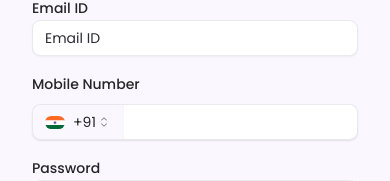
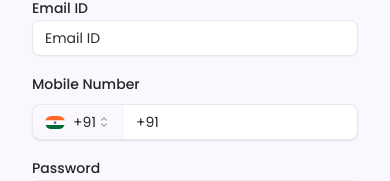
Before and after one commit to tradeboardpm/Client, a Next.js app: page /sign-up in a window 390 px wide. Shown: the part 330-511 px from the top of the page. Built offline with nearby package versions, Linux system fonts and the light colour scheme.

Commit message:
phone login complete

```diff
--- a/src/app/(auth)/login/phone/page.jsx
+++ b/src/app/(auth)/login/phone/page.jsx
@@ -1,5 +1,4 @@
 "use client";
-
 import { useState } from "react";
 import { useRouter } from "next/navigation";
 import { ArrowLeft } from "lucide-react";
@@ -16,15 +15,13 @@ export default function LoginPage() {
   const handleSubmit = async (e) => {
     e.preventDefault();
     setIsLoading(true);
-
     try {
       const response = await axios.post(
         `${process.env.NEXT_PUBLIC_API_URL}/auth/login-phone`,
         {
-          phone: phoneNumber,
+          phone: phoneNumber, // This will now send the full phone number
         }
       );
-
       if (response.status === 200) {
         router.push(
           `/login/phone/verify-otp?phone=${encodeURIComponent(phoneNumber)}`
--- a/src/components/ui/phone-input.jsx
+++ b/src/components/ui/phone-input.jsx
@@ -1,3 +1,113 @@
+"use client";
+
+import * as React from "react";
+import { Input } from "@/components/ui/input";
+import { Label } from "@/components/ui/label";
+import { cn } from "@/lib/utils";
+import { Phone } from "lucide-react";
+import * as RPNInput from "react-phone-number-input";
+import flags from "react-phone-number-input/flags";
+import {
+  Select,
+  SelectContent,
+  SelectItem,
+  SelectTrigger,
+  SelectValue,
+} from "@/components/ui/select";
+
+const PhoneNumberInput = React.forwardRef(
+  ({ label, value, onChange, error, required, className, ...props }, ref) => {
+    return (
+      <div className={cn("space-y-2", className)} dir="ltr">
+        {label && (
+          <Label className="text-sm font-medium" htmlFor={props.id}>
+            {label}
+          </Label>
+        )}
+        <RPNInput.default
+          ref={ref}
+          className="flex rounded-md shadow-sm"
+          international
+          defaultCountry="IN"
+          flagComponent={FlagComponent}
+          countrySelectComponent={CountrySelect}
+          inputComponent={PhoneInput}
+          value={value || ""}
+          onChange={onChange}
+          required={required}
+          {...props}
+        />
+        {error && <p className="text-sm text-destructive mt-1">{error}</p>}
+      </div>
+    );
+  }
+);
+
+PhoneNumberInput.displayName = "PhoneNumberInput";
+
+const PhoneInput = React.forwardRef(({ className, ...props }, ref) => {
+  return (
+    <Input
+      className={cn(
+        "rounded-l-none border-l-0 pl-3 text-sm focus-visible:ring-0 focus-visible:ring-offset-0",
+        className
+      )}
+      ref={ref}
+      {...props}
+    />
+  );
+});
+
+PhoneInput.displayName = "PhoneInput";
+
+const CountrySelect = ({ disabled, value, onChange, options }) => {
+  return (
+    <Select disabled={disabled} value={value || "IN"} onValueChange={onChange}>
+      <SelectTrigger className="w-[100px] rounded-r-none border-r-0 focus:ring-0 focus:ring-offset-0">
+        <SelectValue>
+          <div className="flex items-center gap-2">
+            <FlagComponent
+              country={value || "IN"}
+              countryName={value || "India"}
+            />
+            <span className="text-sm">
+              +{RPNInput.getCountryCallingCode(value || "IN")}
+            </span>
+          </div>
+        </SelectValue>
+      </SelectTrigger>
+      <SelectContent className="max-h-[300px]">
+        {options.map((option) => (
+          <SelectItem key={option.value} value={option.value || option.label}>
+            <div className="flex items-center gap-2">
+              <FlagComponent
+                country={option.value || ""}
+                countryName={option.label || ""}
+              />
+              <span className="text-sm">
+                {option.label} (+
+                {RPNInput.getCountryCallingCode(option.value || "IN")})
+              </span>
+            </div>
+          </SelectItem>
+        ))}
+      </SelectContent>
+    </Select>
+  );
+};
+
+const FlagComponent = ({ country, countryName }) => {
+  const Flag = flags[country];
+  return (
+    <span className="w-5 overflow-hidden rounded-sm">
+      {Flag && <Flag title={countryName} />}
+    </span>
+  );
+};
+
+export default PhoneNumberInput;
+
+
 // "use client";
 
 // import * as React from "react";
@@ -17,6 +127,23 @@
 
 // const PhoneNumberInput = React.forwardRef(
 //   ({ label, value, onChange, error, required, className, ...props }, ref) => {
+//     const [country, setCountry] = React.useState("IN");
+
+//     // Custom onChange handler to prevent automatic country detection
+//     const handleChange = (newValue) => {
+//       if (newValue) {
+//         // Strip any existing country code and plus sign
+//         const numberOnly = newValue.replace(/^\+\d+/, "").trim();
+//         // Construct the new value with the selected country code
+//         const formattedValue = `+${RPNInput.getCountryCallingCode(
+//           country
+//         )}${numberOnly}`;
+//         onChange(formattedValue);
+//       } else {
+//         onChange(newValue);
+//       }
+//     };
+
 //     return (
 //       <div className={cn("space-y-2", className)} dir="ltr">
 //         {label && (
@@ -28,13 +155,20 @@
 //           ref={ref}
 //           className="flex rounded-md shadow-sm"
 //           international
+//           country={country}
 //           defaultCountry="IN"
 //           flagComponent={FlagComponent}
-//           countrySelectComponent={CountrySelect}
+//           countrySelectComponent={(selectProps) => (
+//             <CountrySelect {...selectProps} onCountryChange={setCountry} />
+//           )}
 //           inputComponent={PhoneInput}
 //           value={value || ""}
-//           onChange={onChange}
+//           onChange={handleChange}
 //           required={required}
+//           withCountryCallingCode={false}
+//           smartCaret={false}
+//           countryCallingCodeEditable={false}
+//           autoComplete="tel"
 //           {...props}
 //         />
 //         {error && <p className="text-sm text-destructive mt-1">{error}</p>}
@@ -46,6 +180,9 @@
 // PhoneNumberInput.displayName = "PhoneNumberInput";
 
 // const PhoneInput = React.forwardRef(({ className, ...props }, ref) => {
+//   // Remove any country code and plus sign from the input value
+//   const inputValue = props.value?.replace(/^\+\d+/, "") || "";
+
 //   return (
 //     <Input
 //       className={cn(
@@ -54,15 +191,34 @@
 //       )}
 //       ref={ref}
 //       {...props}
+//       value={inputValue}
+//       type="tel"
 //     />
 //   );
 // });
 
 // PhoneInput.displayName = "PhoneInput";
 
-// const CountrySelect = ({ disabled, value, onChange, options }) => {
+// const CountrySelect = ({
+//   disabled,
+//   value,
+//   onChange,
+//   options,
+//   onCountryChange,
+// }) => {
+//   const handleChange = (newCountry) => {
+//     onChange(newCountry);
+//     if (onCountryChange) {
+//       onCountryChange(newCountry);
+//     }
+//   };
+
 //   return (
-//     <Select disabled={disabled} value={value || "IN"} onValueChange={onChange}>
+//     <Select
+//       disabled={disabled}
+//       value={value || "IN"}
+//       onValueChange={handleChange}
+//     >
 //       <SelectTrigger className="w-[100px] rounded-r-none border-r-0 focus:ring-0 focus:ring-offset-0">
 //         <SelectValue>
 //           <div className="flex items-center gap-2">
@@ -106,159 +262,3 @@
 // };
 
 // export default PhoneNumberInput;
-
-
-"use client";
-
-import * as React from "react";
-import { Input } from "@/components/ui/input";
-import { Label } from "@/components/ui/label";
-import { cn } from "@/lib/utils";
-import { Phone } from "lucide-react";
-import * as RPNInput from "react-phone-number-input";
-import flags from "react-phone-number-input/flags";
-import {
-  Select,
-  SelectContent,
-  SelectItem,
-  SelectTrigger,
-  SelectValue,
-} from "@/components/ui/select";
-
-const PhoneNumberInput = React.forwardRef(
-  ({ label, value, onChange, error, required, className, ...props }, ref) => {
-    const [country, setCountry] = React.useState("IN");
-
-    // Custom onChange handler to prevent automatic country detection
-    const handleChange = (newValue) => {
-      if (newValue) {
-        // Strip any existing country code and plus sign
-        const numberOnly = newValue.replace(/^\+\d+/, "").trim();
-        // Construct the new value with the selected country code
-        const formattedValue = `+${RPNInput.getCountryCallingCode(
-          country
-        )}${numberOnly}`;
-        onChange(formattedValue);
-      } else {
-        onChange(newValue);
-      }
-    };
-
-    return (
-      <div className={cn("space-y-2", className)} dir="ltr">
-        {label && (
-          <Label className="text-sm font-medium" htmlFor={props.id}>
-            {label}
-          </Label>
-        )}
-        <RPNInput.default
-          ref={ref}
-          className="flex rounded-md shadow-sm"
-          international
-          country={country}
-          defaultCountry="IN"
-          flagComponent={FlagComponent}
-          countrySelectComponent={(selectProps) => (
-            <CountrySelect {...selectProps} onCountryChange={setCountry} />
-          )}
-          inputComponent={PhoneInput}
-          value={value || ""}
-          onChange={handleChange}
-          required={required}
-          withCountryCallingCode={false}
-          smartCaret={false}
-          countryCallingCodeEditable={false}
-          autoComplete="tel"
-          {...props}
-        />
-        {error && <p className="text-sm text-destructive mt-1">{error}</p>}
-      </div>
-    );
-  }
-);
-
-PhoneNumberInput.displayName = "PhoneNumberInput";
-
-const PhoneInput = React.forwardRef(({ className, ...props }, ref) => {
-  // Remove any country code and plus sign from the input value
-  const inputValue = props.value?.replace(/^\+\d+/, "") || "";
-
-  return (
-    <Input
-      className={cn(
-        "rounded-l-none border-l-0 pl-3 text-sm focus-visible:ring-0 focus-visible:ring-offset-0",
-        className
-      )}
-      ref={ref}
-      {...props}
-      value={inputValue}
-      type="tel"
-    />
-  );
-});
-
-PhoneInput.displayName = "PhoneInput";
-
-const CountrySelect = ({
-  disabled,
-  value,
-  onChange,
-  options,
-  onCountryChange,
-}) => {
-  const handleChange = (newCountry) => {
-    onChange(newCountry);
-    if (onCountryChange) {
-      onCountryChange(newCountry);
-    }
-  };
-
-  return (
-    <Select
-      disabled={disabled}
-      value={value || "IN"}
-      onValueChange={handleChange}
-    >
-      <SelectTrigger className="w-[100px] rounded-r-none border-r-0 focus:ring-0 focus:ring-offset-0">
-        <SelectValue>
-          <div className="flex items-center gap-2">
-            <FlagComponent
-              country={value || "IN"}
-              countryName={value || "India"}
-            />
-            <span className="text-sm">
-              +{RPNInput.getCountryCallingCode(value || "IN")}
-            </span>
-          </div>
-        </SelectValue>
-      </SelectTrigger>
-      <SelectContent className="max-h-[300px]">
-        {options.map((option) => (
-          <SelectItem key={option.value} value={option.value || option.label}>
-            <div className="flex items-center gap-2">
-              <FlagComponent
-                country={option.value || ""}
-                countryName={option.label || ""}
-              />
-              <span className="text-sm">
-                {option.label} (+
-                {RPNInput.getCountryCallingCode(option.value || "IN")})
-              </span>
-            </div>
-          </SelectItem>
-        ))}
-      </SelectContent>
-    </Select>
-  );
-};
-
-const FlagComponent = ({ country, countryName }) => {
-  const Flag = flags[country];
-  return (
-    <span className="w-5 overflow-hidden rounded-sm">
-      {Flag && <Flag title={countryName} />}
-    </span>
-  );
-};
-
-export default PhoneNumberInput;
```
